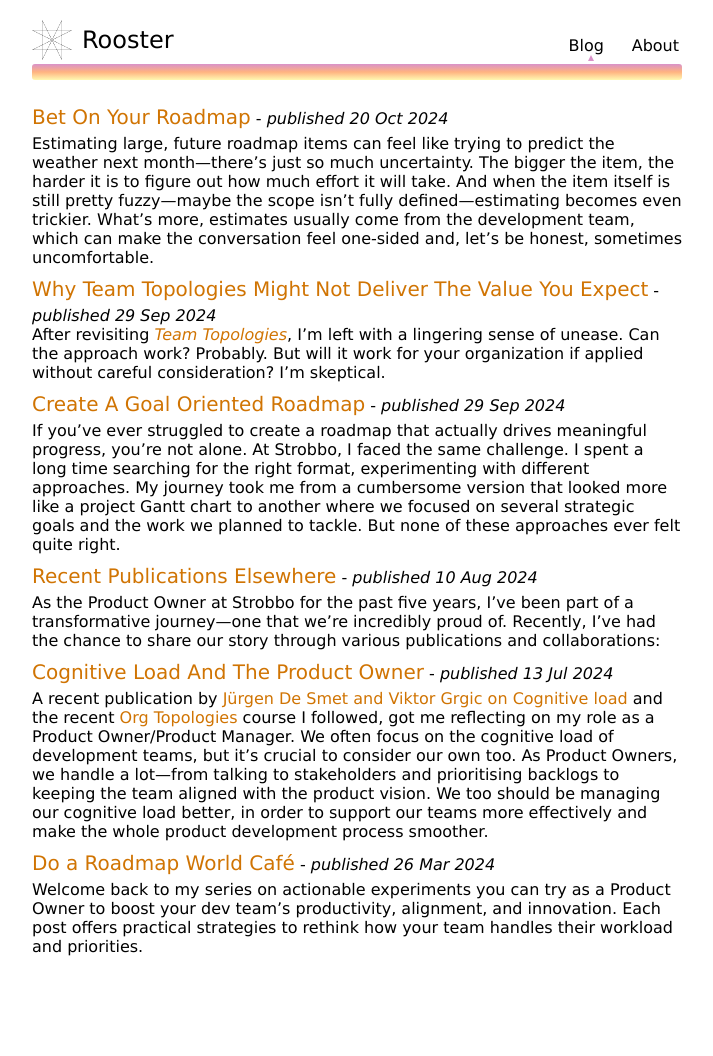
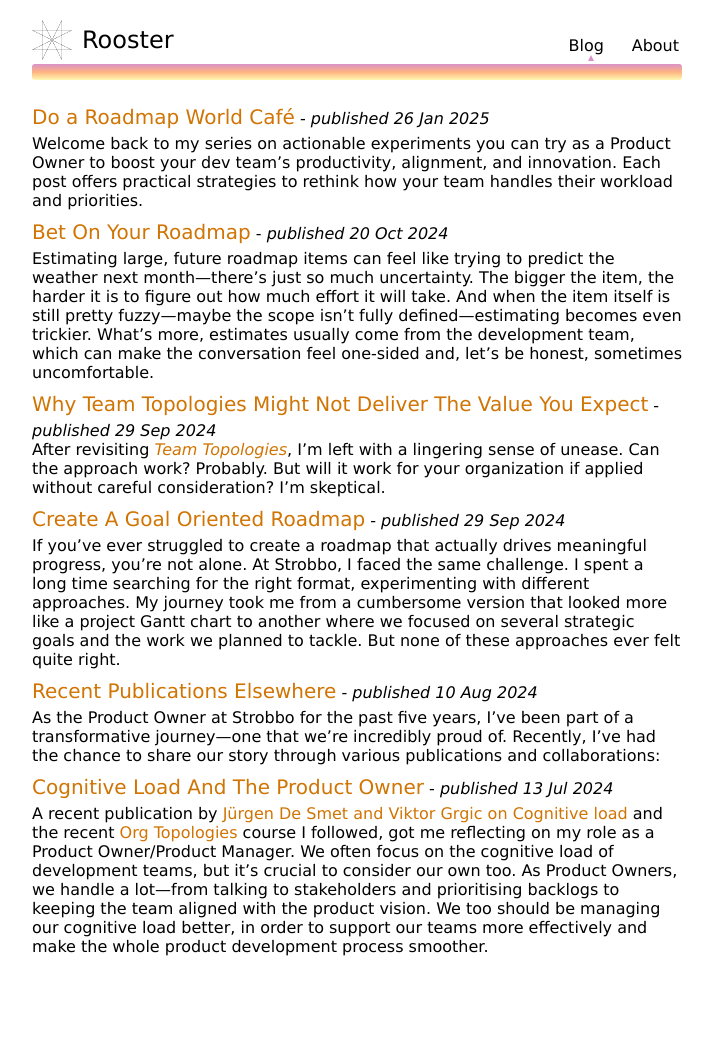
Before and after one commit to mvhaen/mvhaen.github.io, a Jekyll site: the page built from index.html, in a window 1280 px wide. Shown: the whole page, without its empty margins (283-996 px from the left). Built offline with Jekyll 4.4.1, drawn with Linux system fonts in a browser that asks for light colours; some web fonts are replaced.

Commit message:
fix publication date

```diff
--- a/_posts/2024-03-26-do-a-roadmap-world-cafe.md
+++ b/_posts/2025-01-26-do-a-roadmap-world-cafe.md
@@ -1,7 +1,6 @@
 ---
 layout: post
 title: "Do a Roadmap World Café"
-date: 2024-03-26
 images:
     - /assets/images/2024-03-26-do-a-roadmap-world-cafe/1.webp
     - /assets/images/2024-03-26-do-a-roadmap-world-cafe/2.webp
```
